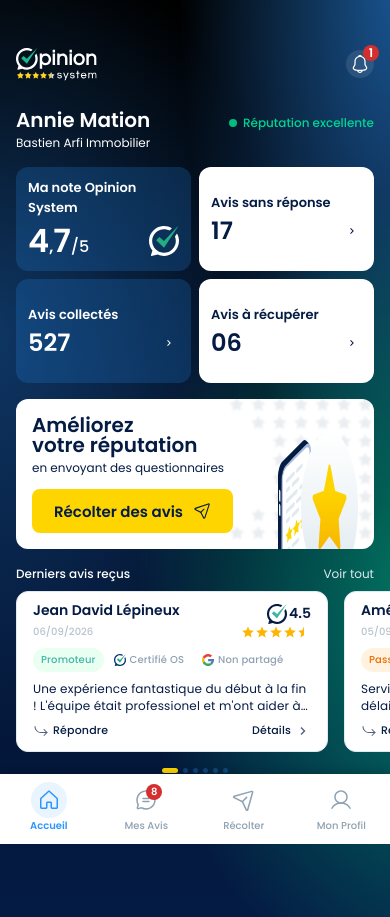
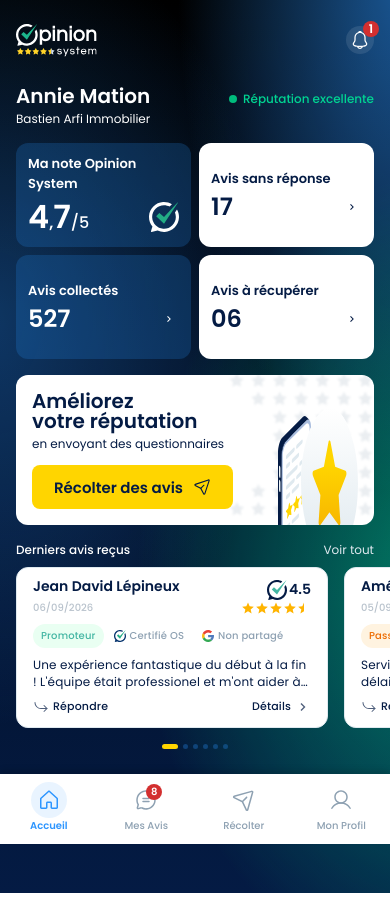
Before and after one commit to Clement-rnd/App-OS, a React (Vite) app: page / in a window 390 px wide. Both pictures are taken after a click on the button "Skip". After the commit the page ends 893 px from the top, so only its background shows below. Built offline with nearby package versions, Linux system fonts and the light colour scheme.

Commit message:
fix: tighten header spacing above the logo on notched phones
Header padding-top and the gap before the appbar were stacking extra
space on top of the safe-area-inset-top, pushing the logo far below
the status bar. Keep only the safe-area reservation and a small gap.

```diff
--- a/src/components/Home/Home.css
+++ b/src/components/Home/Home.css
@@ -72,8 +72,8 @@
 .home__header {
   display: flex;
   flex-direction: column;
-  gap: 16px;
-  padding: 12px 0;
+  gap: 4px;
+  padding: 0 0 12px;
   width: 100%;
 }
 
```
